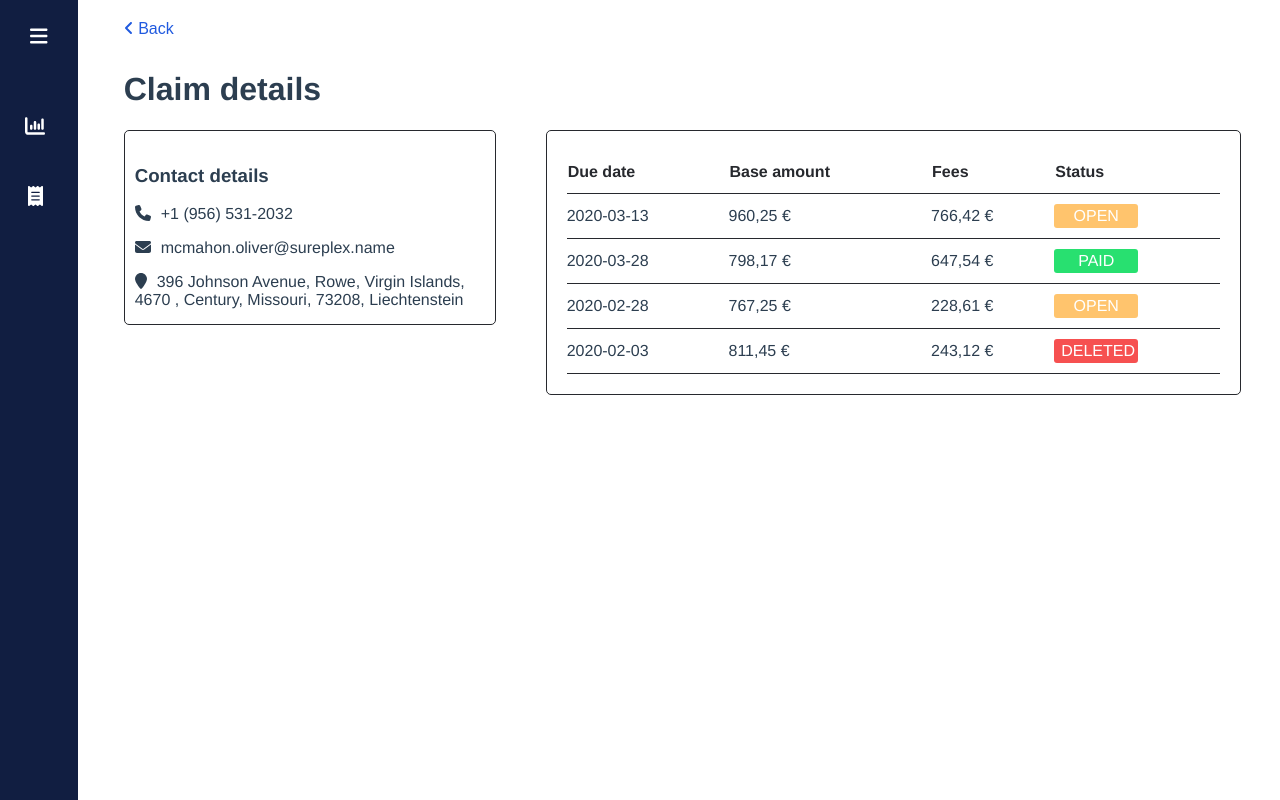
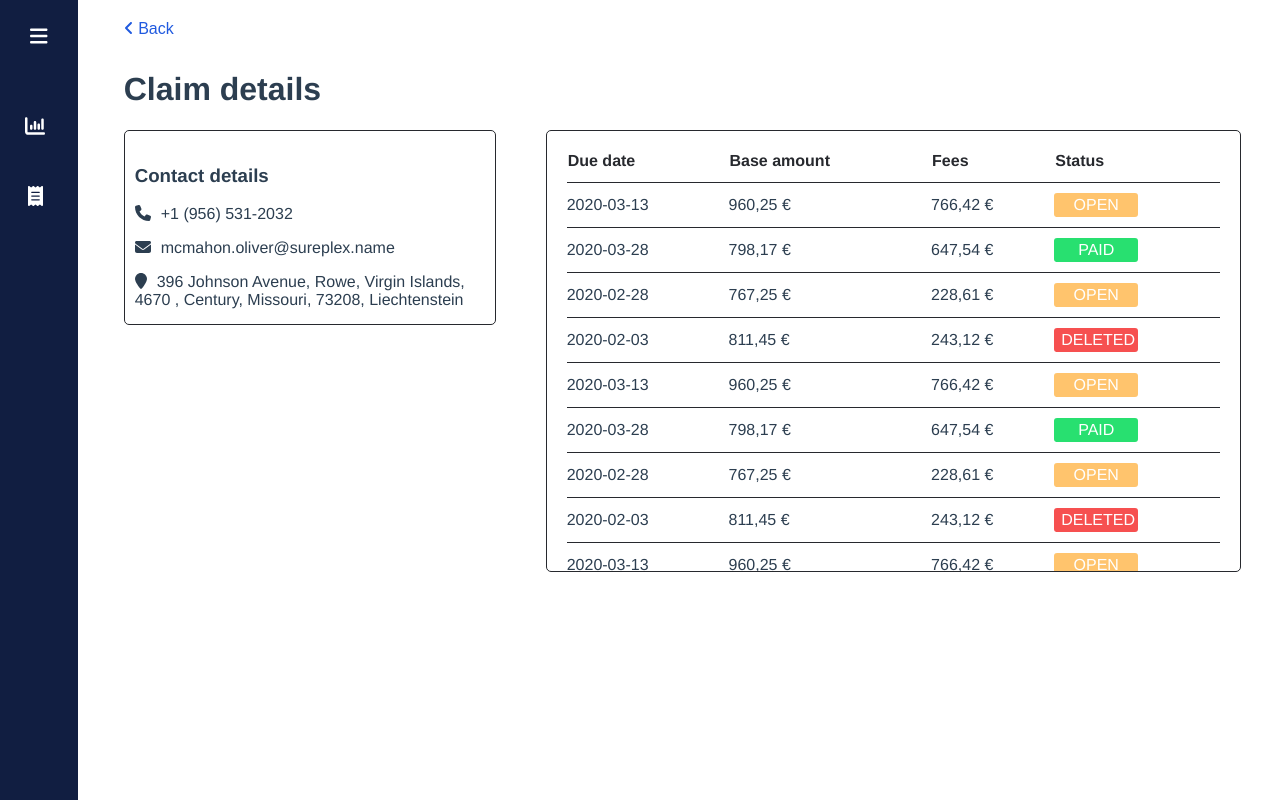
Before and after one commit to nithin-antony/receeve-coding-challenge, a Vue app: page / in a window 1280 px wide. Built offline with nearby package versions, Linux system fonts and the light colour scheme.

Commit message:
Updated claim table

```diff
--- a/src/components/AccountsDetails.vue
+++ b/src/components/AccountsDetails.vue
@@ -3,61 +3,20 @@
     <h1>Accounts</h1>
     <table id="custom-table">
       <tr>
-        <th>Name</th>
+        <th>Full Name</th>
         <th>Mobile Phone Number</th>
         <th>Email</th>
         <th>Action</th>
       </tr>
-      <tr>
-        <td>Ms. Oliver Mcmahon</td>
-        <td>+1 (956) 531-2032</td>
-        <td>mcmahon.oliver@sureplex.name</td>
-        <td>Address</td>
-      </tr>
-      <tr>
-        <td>Berglunds snabbköp</td>
-        <td>Christina Berglund</td>
-        <td>Sweden</td>
-      </tr>
-      <tr>
-        <td>Centro comercial Moctezuma</td>
-        <td>Francisco Chang</td>
-        <td>Mexico</td>
-      </tr>
-      <tr>
-        <td>Ernst Handel</td>
-        <td>Roland Mendel</td>
-        <td>Austria</td>
-      </tr>
-      <tr>
-        <td>Island Trading</td>
-        <td>Helen Bennett</td>
-        <td>UK</td>
-      </tr>
-      <tr>
-        <td>Königlich Essen</td>
-        <td>Philip Cramer</td>
-        <td>Germany</td>
-      </tr>
-      <tr>
-        <td>Laughing Bacchus Winecellars</td>
-        <td>Yoshi Tannamuri</td>
-        <td>Canada</td>
-      </tr>
-      <tr>
-        <td>Magazzini Alimentari Riuniti</td>
-        <td>Giovanni Rovelli</td>
-        <td>Italy</td>
-      </tr>
-      <tr>
-        <td>North/South</td>
-        <td>Simon Crowther</td>
-        <td>UK</td>
-      </tr>
-      <tr>
-        <td>Paris spécialités</td>
-        <td>Marie Bertrand</td>
-        <td>France</td>
+      <tr v-for="account in accounts" :key="account.id">
+        <td>
+          <a @click="claimDetails(account.id)" class="link">{{
+            generateFullName(account)
+          }}</a>
+        </td>
+        <td>{{ account.debtor.mobilePhone }}</td>
+        <td>{{ account.debtor.email }}</td>
+        <td><a @click="doSomething" class="link">address</a></td>
       </tr>
     </table>
   </div>
@@ -69,6 +28,72 @@ import { Component, Vue, Prop } from "vue-property-decorator";
 export default class AccountsDetails extends Vue {
   @Prop()
   msg!: string;
+
+  accounts = [
+    {
+      id: "ff5f2424-0a46-444d-925c-d5bfb248e6f0",
+      debtor: {
+        title: "Ms.",
+        firstName: "Oliver",
+        lastName: "Mcmahon",
+        address: {
+          address: "396 Johnson Avenue, Rowe, Virgin Islands, 4670",
+          city: "Century",
+          state: "Missouri",
+          zip: 73208,
+          country: "Liechtenstein",
+        },
+        mobilePhone: "+1 (956) 531-2032",
+        email: "mcmahon.oliver@sureplex.name",
+      },
+    },
+    {
+      id: "45887367-1882-46fd-a5f0-8a60d60def18",
+      debtor: {
+        title: "Mr",
+        firstName: "Naomi",
+        lastName: "Cooper",
+        address: {
+          address: "962 Highland Place, Coyote, North Dakota, 6633",
+          city: "Wyano",
+          state: "Alabama",
+          zip: 31657,
+          country: "Liberia",
+        },
+        mobilePhone: "+1 (883) 600-2980",
+        email: "cooper.naomi@assistix.me",
+      },
+    },
+    {
+      id: "31acce96-4fc4-4da7-9345-5f3ba5fb00b8",
+      debtor: {
+        title: "Dr.",
+        firstName: "Koch",
+        lastName: "Guy",
+        address: {
+          address: "629 Engert Avenue, Wanamie, California, 3137",
+          city: "Fannett",
+          state: "Vermont",
+          zip: 70087,
+          country: "Hungary",
+        },
+        mobilePhone: "+1 (819) 553-2945",
+        email: "guy.koch@housedown.biz",
+      },
+    },
+  ];
+
+  generateFullName = (account: object) => {
+    return `${account.debtor.title} ${account.debtor.firstName} ${account.debtor.lastName}`;
+  };
+
+  doSomething() {
+    this.$router.push({ name: "dashboard" });
+  }
+
+  claimDetails(id: string) {
+    this.$router.push({ name: "claims-details", params: { id } });
+  }
 }
 </script>
 
@@ -86,14 +111,19 @@ export default class AccountsDetails extends Vue {
   padding: 10px 0 10px 0;
 }
 
-/* #custom-table tr:hover {
-  background-color: rgb(56, 55, 55);
-} */
-
 #custom-table th {
   padding-top: 12px;
   padding-bottom: 12px;
   text-align: left;
   color: #27292e;
 }
+
+.link {
+  color: #205adf;
+  cursor: pointer;
+  font-weight: 500;
+}
+link:hover {
+  text-decoration: underline;
+}
 </style>
--- a/src/components/ClaimsDetails.vue
+++ b/src/components/ClaimsDetails.vue
@@ -54,15 +54,17 @@ export default class ClaimsDetails extends Vue {
 <style scoped>
 .claims-details {
   width: 90%;
-  height: auto;
+  height: 400px;
   border: 1px solid #27292e;
   border-radius: 5px;
   padding: 20px;
+  overflow: auto;
 }
 
 #claims-table {
   border-collapse: collapse;
   width: 100%;
+  background: #fff;
 }
 
 #claims-table tr {
@@ -74,9 +76,13 @@ export default class ClaimsDetails extends Vue {
 }
 
 #claims-table th {
-  padding-top: 12px;
   padding-bottom: 12px;
   text-align: left;
   color: #27292e;
+  position: sticky;
+  position: -webkit-sticky;
+  top: 0;
+  z-index: 10;
+  background: #fff;
 }
 </style>
--- a/src/pages/Claim.vue
+++ b/src/pages/Claim.vue
@@ -89,6 +89,82 @@ export default class Claim extends Vue {
       status: "DELETED",
       deletedAt: "2020-04-07",
     },
+    {
+      id: "4b5b0de4-59c2-4153-8cfa-2ed019878fa8",
+      accountId: "ff5f2424-0a46-444d-925c-d5bfb248e6f0",
+      currency: "EUR,",
+      baseAmount: 96025,
+      fees: 76642,
+      dueDate: "2020-03-13",
+      status: "OPEN",
+    },
+    {
+      id: "c88e1283-fe38-4ca2-bdd4-2cd93c7e5e0a",
+      accountId: "ff5f2424-0a46-444d-925c-d5bfb248e6f0",
+      currency: "EUR,",
+      baseAmount: 79817,
+      fees: 64754,
+      dueDate: "2020-03-28",
+      status: "PAID",
+      paidAt: "2020-05-16",
+    },
+    {
+      id: "82dc8117-5b9d-4117-b5c5-430d1e728c3c",
+      accountId: "ff5f2424-0a46-444d-925c-d5bfb248e6f0",
+      currency: "EUR,",
+      baseAmount: 76725,
+      fees: 22861,
+      dueDate: "2020-02-28",
+      status: "OPEN",
+    },
+    {
+      id: "2ffacf3f-e292-4561-bd3b-46a2a4f00da6",
+      accountId: "ab8e9012-28eb-491c-98a6-8bfe5ee6bfa8",
+      currency: "EUR,",
+      baseAmount: 81145,
+      fees: 24312,
+      dueDate: "2020-02-03",
+      status: "DELETED",
+      deletedAt: "2020-04-07",
+    },
+    {
+      id: "4b5b0de4-59c2-4153-8cfa-2ed019878fa8",
+      accountId: "ff5f2424-0a46-444d-925c-d5bfb248e6f0",
+      currency: "EUR,",
+      baseAmount: 96025,
+      fees: 76642,
+      dueDate: "2020-03-13",
+      status: "OPEN",
+    },
+    {
+      id: "c88e1283-fe38-4ca2-bdd4-2cd93c7e5e0a",
+      accountId: "ff5f2424-0a46-444d-925c-d5bfb248e6f0",
+      currency: "EUR,",
+      baseAmount: 79817,
+      fees: 64754,
+      dueDate: "2020-03-28",
+      status: "PAID",
+      paidAt: "2020-05-16",
+    },
+    {
+      id: "82dc8117-5b9d-4117-b5c5-430d1e728c3c",
+      accountId: "ff5f2424-0a46-444d-925c-d5bfb248e6f0",
+      currency: "EUR,",
+      baseAmount: 76725,
+      fees: 22861,
+      dueDate: "2020-02-28",
+      status: "OPEN",
+    },
+    {
+      id: "2ffacf3f-e292-4561-bd3b-46a2a4f00da6",
+      accountId: "ab8e9012-28eb-491c-98a6-8bfe5ee6bfa8",
+      currency: "EUR,",
+      baseAmount: 81145,
+      fees: 24312,
+      dueDate: "2020-02-03",
+      status: "DELETED",
+      deletedAt: "2020-04-07",
+    },
   ];
 }
 </script>
```
